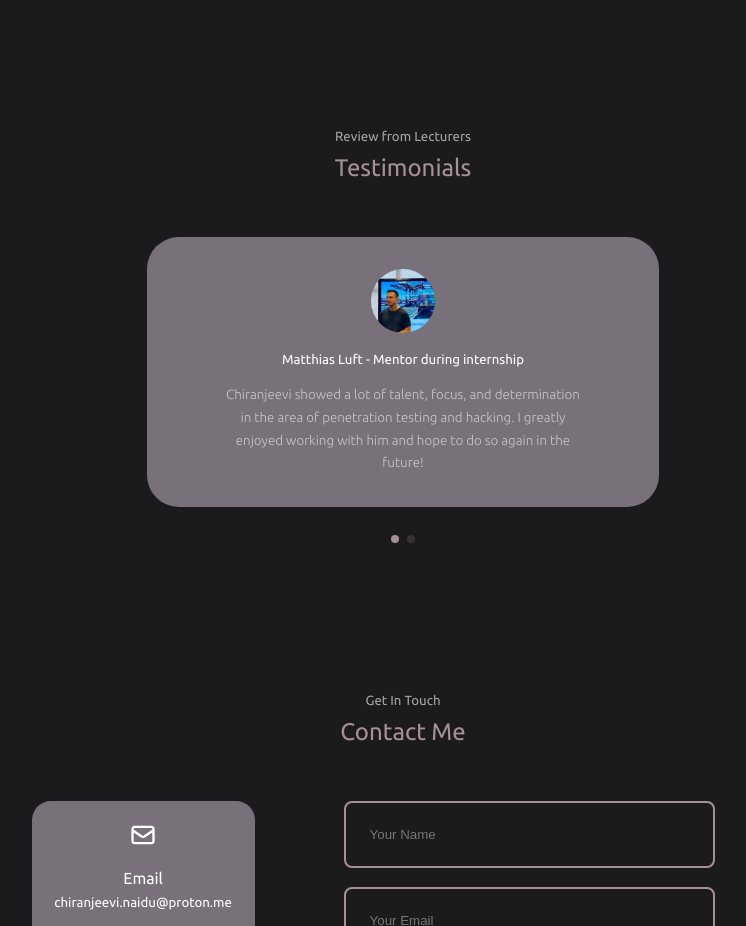
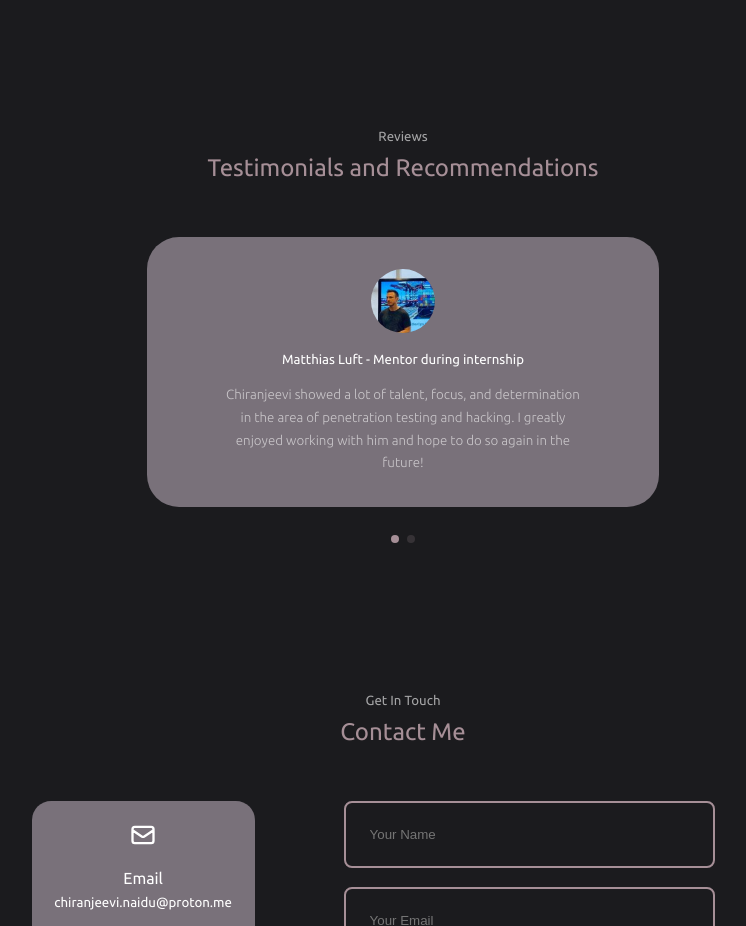
Before and after one commit to morpheuslord/morpheuslord, a React (Create React App) app: page / in a window 1280 px wide. Shown: the part 7409-8335 px from the top of the page, without its empty margins (237-983 px from the left). Built offline with nearby package versions, Linux system fonts and the light colour scheme.

Commit message:
Update Testimonials.jsx

```diff
--- a/src/components/testimonials/Testimonials.jsx
+++ b/src/components/testimonials/Testimonials.jsx
@@ -29,11 +29,11 @@ const data = [
 const Testimonials = () => {
     return (
         <section id='testimonials'>
-            <h5>Review from Lecturers</h5>
-            <h2>Testimonials</h2>
+            <h5>Reviews</h5>
+            <h2>Testimonials and Recommendations</h2>
 
             <Swiper className="container testimonials__container"
-                // install Swiper modules
+                //Install Swiper modules
                 modules={[Pagination]}
                 spaceBetween={40}
                 slidesPerView={1}
```
